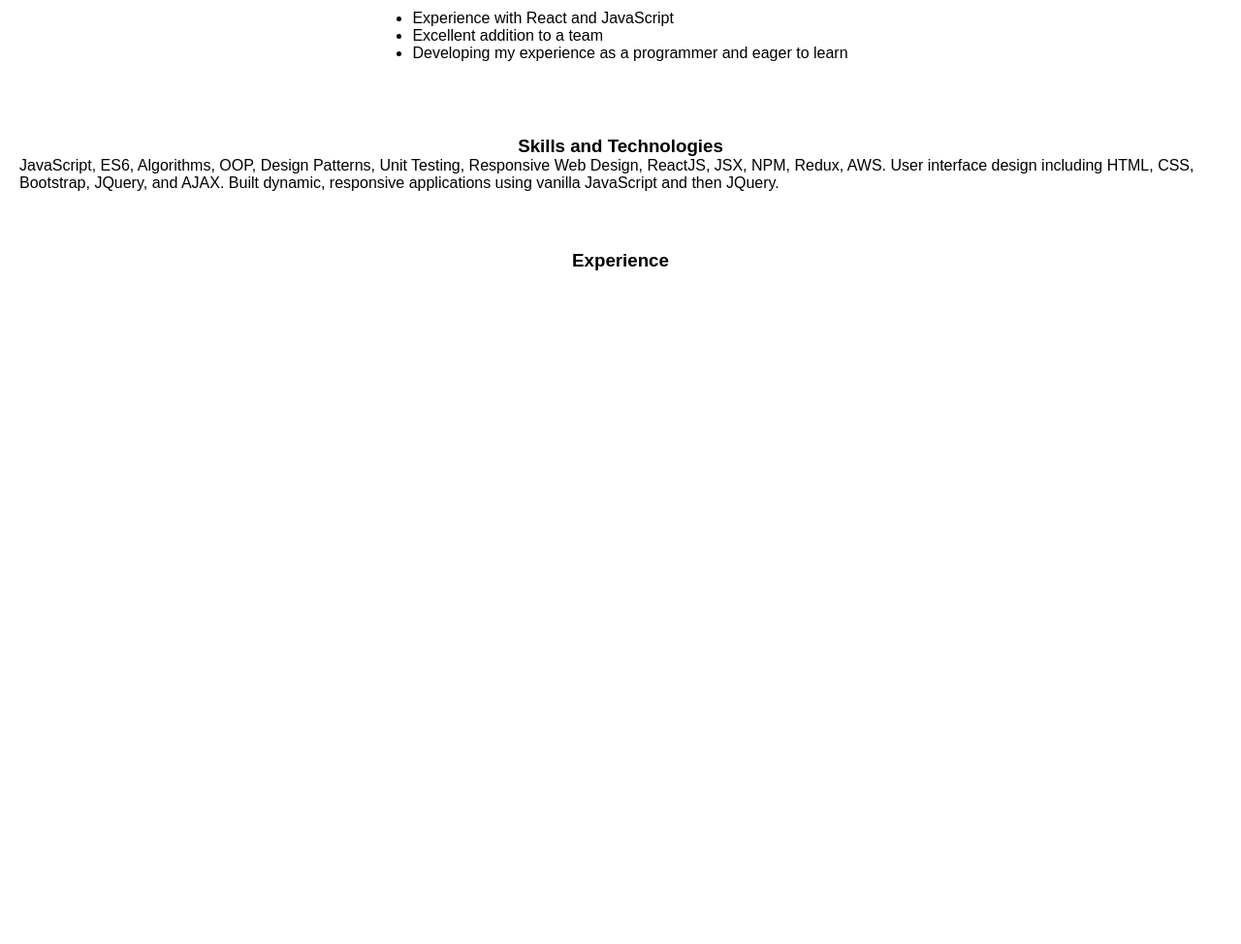
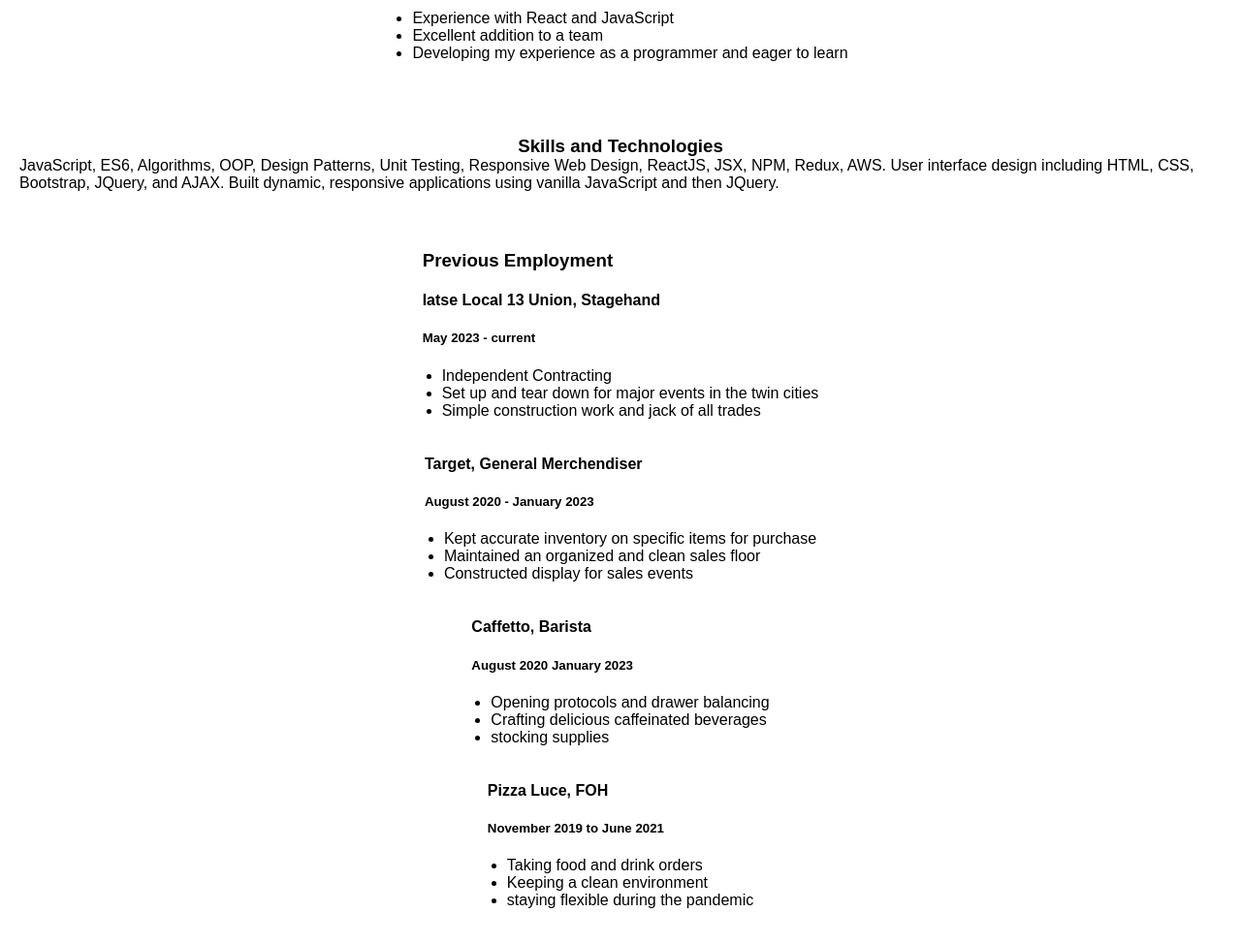
Before and after one commit to Heather-Haymond/Heather-Haymond.github.io, a plain HTML site: page index.html in a window 1280 px wide. Shown: the part 607-1581 px from the top of the page at 97% size. Before the commit the page ends 907 px from the top, so only its background shows below. Drawn offline with Linux system fonts and the light colour scheme.

Commit message:
Update index.html

```diff
--- a/index.html
+++ b/index.html
@@ -34,7 +34,43 @@
         <p>JavaScript, ES6, Algorithms, OOP, Design Patterns, Unit Testing, Responsive Web Design, ReactJS, JSX, NPM, Redux, AWS. User interface design including HTML, CSS, Bootstrap, JQuery, and AJAX. Built dynamic, responsive applications using vanilla JavaScript and then JQuery.</p>
     </div>
     <div class="experience">
-        <h3>Experience</h3>
+        <div>
+        <h3>Previous Employment</h3>
+        <h4>Iatse Local 13 Union, Stagehand </h4>
+        <h5>May 2023 - current</h5>
+         <ul>
+            <li>Independent Contracting</li>
+            <li>Set up and tear down for major events in the twin cities</li>
+            <li>Simple construction work and jack of all trades</li>
+        </ul>
+      </div>
+       <div>
+        <h4>Target, General Merchendiser</h4>
+        <h5>August 2020 - January 2023 </h5>
+           <ul>
+            <li>Kept accurate inventory on specific items for purchase</li>
+            <li>Maintained an organized and clean sales floor</li>
+            <li>Constructed display for sales events</li>
+         </ul>
+       </div>
+      <div>
+        <h4>Caffetto, Barista</h4>
+        <h5>August 2020  January 2023 </h5>
+           <ul>
+            <li>Opening protocols and drawer balancing </li>
+            <li> Crafting delicious caffeinated beverages</li>
+            <li>stocking supplies</li>
+         </ul>
+       </div>
+      <div>
+        <h4>Pizza Luce, FOH</h4>
+        <h5>November 2019 to June 2021  </h5>
+           <ul>
+            <li>Taking food and drink orders</li>
+            <li>Keeping a clean environment</li>
+            <li>staying flexible during the pandemic</li>
+         </ul>
+       </div>
     </div>
 </body>
 </html>
```
